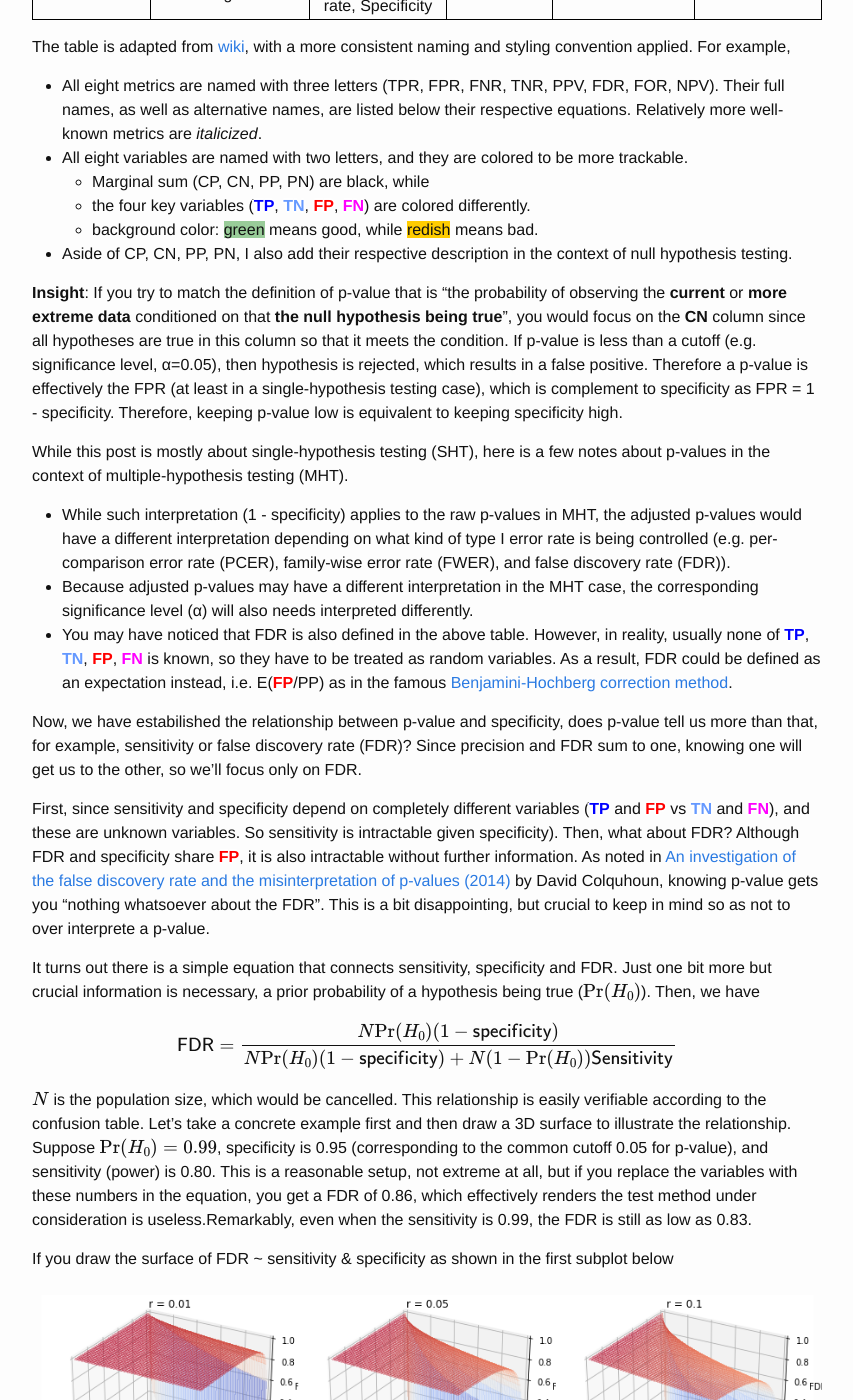
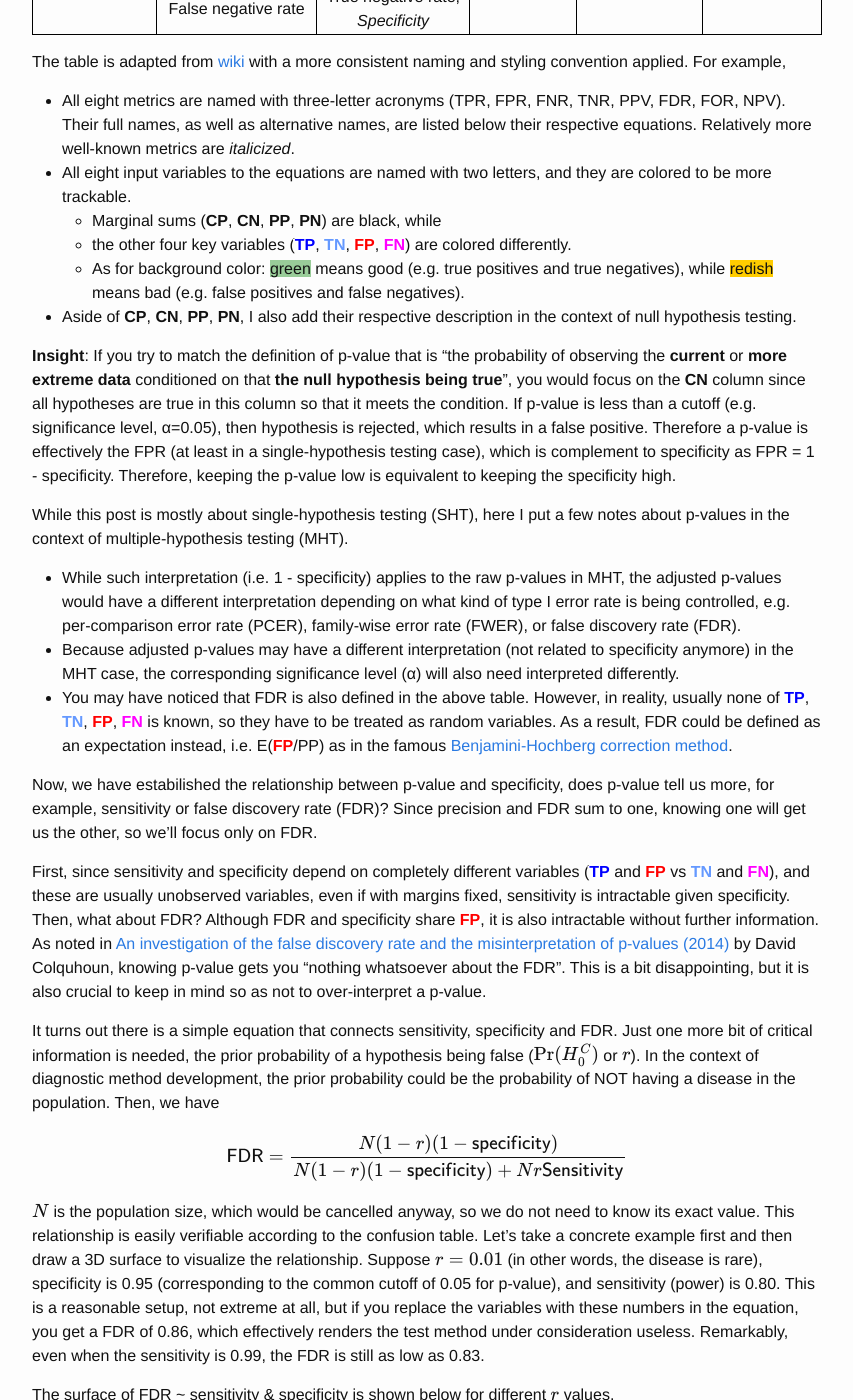
Before and after one commit to zyxue/zyxue.github.io, a Jekyll site: the page built from _posts/2018-05-15-on-p-value-and-FDR.md, in a window 1280 px wide and 1400 px high, scrolled down 2166 px. Shown: the whole window, without its empty margins (213-1066 px from the left). Built offline with Jekyll 4.4.1, drawn with Linux system fonts in a browser that asks for light colours; formulas are drawn with MathJax 3; comment, search, counter and statistics services are not loaded; some of the changed text lies outside the part shown.

Commit message:
updated _posts/2018-05-15-on-p-value-and-FDR.md

```diff
--- a/_posts/2018-05-15-on-p-value-and-FDR.md
+++ b/_posts/2018-05-15-on-p-value-and-FDR.md
@@ -52,35 +52,36 @@
 **TL;DR:**
 
 **Defintion**: P-value is the probability of observing the **current** or **more
-extreme data** conditioned on the **null hypothesis being true**. (key words
-highlighted). Note it's a conditional probability, and it's NOT only about
-observing the current data, but also more extreme ones.
+extreme data** conditioned on a **true null hypothesis**. (key words are
+highlighted). Note that it is a conditional probability, and it is NOT only
+about observing the current data, but also more extreme ones.
 
 P-value could be written as
 
-$$\mathrm{Pr}(\left| X \right| \ge x|H_0)$$
+$$\mathrm{Pr}(X \le x|H_0)$$
 
-where the absolute value ($|X|$) takes both one-sided and two-sided tests into
-consideration, and $H_0$ means true null hypothesis.
+This is the formula for one-tailed test, but is generalizable to the other-tail
+or two-tail tests. Here, we will focus on one-tail test. $H_0$ means that null
+hypothesis is being true. In this post, I will use hypothesis always to mean
+null hypothesis unless noted otherwise.
 
-**Interpretation**: P-value is equal to 1 - specificity, and it does not tell
-you anything about sensitivity or false discovery rate (FDR). With a p-value of
-0.05, a sensitvity of 0.8, and a prior probability of 0.01 for false null
-hypothesis, FDR could be up to 0.86. In other words, 0.05 is too generous a
-cutoff in general.
+**Interpretation**: P-value is equal to 1 - specificity, and it provides little
+information about sensitivity or false discovery rate (FDR). With a p-value of
+0.05, a sensitvity of 0.8, and a prior probability of 0.99 for a null hypothesis
+being true, FDR could be as high as 0.86. In other words, 0.05 is too generous a
+cutoff for p-value in general.
 
 # Calculation of p-value
 
 I have heard of null-hypothesis testing for a long time, but not until recently,
-I set out to implements several common testing methods (z-test, t-test,
+I set out to implement several common hypothesis testing methods (t-test,
 Mann–Whitney U test, Wilcoxon signed-rank test, Fisher's exact test) myself,
-trying to really internalize my understanding. In this post, hypothesis alwaysm
-eans null hypothesis unless noted otherwise.
+trying to really internalize my understanding.
 
-The calculation of p-values follow a consistent pattern.
+The calculation of a p-value follow a consistent pattern.
 
-* First, the data under consideration is summarized a test statistic. For
-example, the statisic is called $Z$ in z-test, $T$ in t-test, $U$ in
+* First, the data under consideration is summarized with a test statistic. For
+example, the test statisic is called $Z$ in z-test, $T$ in t-test, $U$ in
 Mann-Whiteney U test, $W$ in Wilcoxon signed-rank test. In Fisher's exact test,
 with the margins fixed, any of the four cell values could be considered a test
 statistic
@@ -101,21 +102,21 @@
 below $\alpha$.
 
 You may wonder how do we know about the probability distribution of the test
-statistic. It should've been proved when those testing methods were initially
+statistic. It should have been proved when the testing methods were initially
 developed. For example, $Z$ follows a normal distribution, $T$ follows a
 t-distribution. Both $U$ (Mann–Whitney U test) and $W$ (Wilcoxon signed-rank
 test) follow a normal distribution when the sample size is large, so they
-essentially become a z-test when the statistic is obtained. For Fisher's exact
-test, since the probability distribution is discrete, so all possible values are
-calculated and then summed accordingly.
+essentially become z-test once the statistic is obtained. For Fisher's exact
+test, since the probability distribution is discrete, so all probabilities
+corresponding to the current or more extreme tuplets are calculated and then
+summed up.
 
 # Distribution of p-values under null hypothesis
 
-Under the null hypothesis is true, p-value follows a uniform distribution. A
+When the null hypothesis is true, p-value follows a uniform distribution. A
 brief proof using the
 [universality of uniform distribution](https://www.quora.com/What-is-Universality-of-the-Uniform)
-for one-sided test is provided below, which could be generalized to two-sided
-test.
+is provided below.
 
 Let $P = F(X)$, the cumulative distribution function of $X$. Then, $X =
 F^{-1}(P)$.
@@ -129,25 +130,27 @@
 \end{align*}
 $$
 
-Hence, P follows a uniform distribution.
+Therefore, P follows a uniform distribution.
 
 # Frequentist interpretation of p-value
 
-So now we know how p-values are calculated, what does a p-value exactly mean? If
-the definition in the **TL;DR** section sounds still too abstract, I find it
-useful to interpret p-value in the context of a confusion table (thus
-frequentist view).
+We will interpret the p-value from two perspectives, *frequentist* and
+*Bayesian*. Let's start with the frequentist view.
+
+What does a p-value exactly mean? The definition in the **TL;DR** section may
+sound still too abstract, I find it very useful to interpret p-value in the
+context of a confusion table;thus, it is the frequentist view.
 
 <table class="confusion-table">
   <tr>
     <th></th>
-    <th>Condition positive (<span class="marginal">CP</span>) <br> (False null hypotheses)</th>
-    <th>Condition negative (<span class="marginal">CN</span>) <br> (True  null hypotheses)</th>
+    <th><span class="nowrap">Condition positive</span> <br> (<span class="marginal">CP</span>, False null hypotheses)</th>
+    <th><span class="nowrap">Condition negative</span> <br> (<span class="marginal">CN</span>, True  null hypotheses)</th>
     <th>Row margin</th>
     <th colspan="2">Row metrics</th>
   </tr>
   <tr>
-    <td><b>Predicted positive (<span class="marginal">PP</span>) <br> (rejected hypotheses)</b></td>
+    <td><b>Predicted positive (<span class="marginal">PP</span>, rejected hypotheses)</b></td>
     <td class="true-positive">True positive (<span class="true-positive">TP</span>)</td>
     <td class="false-positive">False positive (<span class="false-positive">FP</span>) <br> Type I error</td>
     <td class="nowrap"><span class="marginal">PP</span> = <span class="true-positive">TP</span> + <span class="false-positive">FP</span></td>
@@ -155,7 +158,7 @@
     <td><span class="nowrap">FDR = <span class="false-positive">FP</span> / <span class="marginal">PP</span></span> <br> <i>False discovery rate</i> </td>
   </tr>
   <tr>
-    <td><b>Predicted negative (<span class="marginal">PN</span>) <br> (accepted hypotheses)</b></td>
+    <td><b>Predicted negative (<span class="marginal">PN</span>, accepted hypotheses)</b></td>
     <td class="false-negative">False negative (<span class="false-negative">FN</span>) <br> Type II error</td>
     <td class="true-negative">True negative (<span class="true-negative">TN</span>)</td>
     <td><span class="nowrap"><span class="marginal">PN</span> = <span class="false-negative">FN</span> + <span class="true-negative">TN</span></span></td>
@@ -173,14 +176,14 @@
   <tr>
     <td rowspan="2">Column metrics</td>
     <td><span class="nowrap">TPR = <span class="true-positive">TP</span> / <span class="marginal">CP</span></span> <br> True positive rate, <i>Sensitivity</i>, <i>Recall</i>, <i>Power</i></td>
-    <td><span class="nowrap">FPR = <span class="false-positive">FP</span> / <span class="marginal">CN</span></span> <br> False positive rate, p-value</td>
+    <td><span class="nowrap">FPR = <span class="false-positive">FP</span> / <span class="marginal">CN</span></span> <br> False positive rate, <i>p-value</i></td>
     <td></td>
     <td></td>
     <td></td>
   </tr>
   <tr>
     <td><span class="nowrap">FNR = <span class="false-negative">FN</span> / <span class="marginal">CP</span></span> <br> False negative rate</td>
-    <td><span class="nowrap">TNR = <span class="true-negative">TN</span> / <span class="marginal">CN</span></span> <br> True negative rate, Specificity</td>
+    <td><span class="nowrap">TNR = <span class="true-negative">TN</span> / <span class="marginal">CN</span></span> <br> True negative rate, <i>Specificity</i></td>
     <td></td>
     <td></td>
     <td></td>
@@ -188,20 +191,25 @@
 </table>
 
 The table is adapted from <a
-href="https://en.wikipedia.org/wiki/Sensitivity_and_specificity">wiki</a>, with
-a more consistent naming and styling convention applied. For example,
-
-* All eight metrics are named with three letters (TPR, FPR, FNR, TNR, PPV, FDR,
+href="https://en.wikipedia.org/wiki/Sensitivity_and_specificity">wiki</a> with a
+more consistent naming and styling convention applied. For example,
+* All eight metrics are named with three-letter acronyms (TPR, FPR, FNR, TNR, PPV, FDR,
 FOR, NPV). Their full names, as well as alternative names, are listed below
 their respective equations. Relatively more well-known metrics are <i>italicized</i>.
-* All eight variables are named with two letters, and they are colored to be more trackable.
-  * Marginal sum (CP, CN, PP, PN) are black, while
-  * the four key variables (<span class="true-positive">TP</span>, <span
+* All eight input variables to the equations are named with two letters, and
+  they are colored to be more trackable.
+  * Marginal sums (<span class="marginal">CP</span>, <span
+    class="marginal">CN</span>, <span class="marginal">PP</span>, <span
+    class="marginal">PN</span>) are black, while
+  * the other four key variables (<span class="true-positive">TP</span>, <span
 class="true-negative">TN</span>, <span class="false-positive">FP</span>, <span
 class="false-negative">FN</span>) are colored differently.
-  * background color: <span class="green">green</span> means good, while <span class="redish">redish</span> means bad.
-* Aside of CP, CN, PP, PN, I also add their respective description in the
-  context of null hypothesis testing.
+  * As for background color: <span class="green">green</span> means good (e.g.
+    true positives and true negatives), while <span class="redish">redish</span>
+    means bad (e.g. false positives and false negatives).
+* Aside of <span class="marginal">CP</span>, <span class="marginal">CN</span>,
+  <span class="marginal">PP</span>, <span class="marginal">PN</span>, I also add
+  their respective description in the context of null hypothesis testing.
 
 **Insight**: If you try to match the definition of p-value that is "the
 probability of observing the **current** or **more extreme data** conditioned on
@@ -210,19 +218,19 @@
 p-value is less than a cutoff (e.g. significance level, α=0.05), then hypothesis
 is rejected, which results in a false positive. Therefore a p-value is
 effectively the FPR (at least in a single-hypothesis testing case), which is
-complement to specificity as FPR = 1 - specificity. Therefore, keeping p-value
-low is equivalent to keeping specificity high.
+complement to specificity as FPR = 1 - specificity. Therefore, keeping the
+p-value low is equivalent to keeping the specificity high.
 
-While this post is mostly about single-hypothesis testing (SHT), here is a few notes
-about p-values in the context of multiple-hypothesis testing (MHT).
+While this post is mostly about single-hypothesis testing (SHT), here I put a
+few notes about p-values in the context of multiple-hypothesis testing (MHT).
 
-* While such interpretation (1 - specificity) applies to the raw p-values in
-MHT, the adjusted p-values would have a different interpretation depending on
-what kind of type I error rate is being controlled (e.g. per-comparison error
-rate (PCER), family-wise error rate (FWER), and false discovery rate (FDR)).
-* Because adjusted p-values may have a different interpretation in the MHT case,
-the corresponding significance level (α) will also needs interpreted
-differently.
+* While such interpretation (i.e. 1 - specificity) applies to the raw p-values
+in MHT, the adjusted p-values would have a different interpretation depending on
+what kind of type I error rate is being controlled, e.g. per-comparison error
+rate (PCER), family-wise error rate (FWER), or false discovery rate (FDR).
+* Because adjusted p-values may have a different interpretation (not related to
+specificity anymore) in the MHT case, the corresponding significance level (α)
+will also need interpreted differently.
 * You may have noticed that FDR is also defined in the above table. However, in
 reality, usually none of <span class="true-positive">TP</span>, <span
 class="true-negative">TN</span>, <span class="false-positive">FP</span>, <span
@@ -233,98 +241,114 @@
 target="_black">Benjamini-Hochberg correction method</a>.
 
 Now, we have estabilished the relationship between p-value and specificity, does
-p-value tell us more than that, for example, sensitivity or false discovery rate
-(FDR)? Since precision and FDR sum to one, knowing one will get us to the other,
-so we'll focus only on FDR.
+p-value tell us more, for example, sensitivity or false discovery rate (FDR)?
+Since precision and FDR sum to one, knowing one will get us the other, so we'll
+focus only on FDR.
 
 First, since sensitivity and specificity depend on completely different
 variables (<span class="true-positive">TP</span> and <span
 class="false-positive">FP</span> vs <span class="true-negative">TN</span> and
-<span class="false-negative">FN</span>), and these are unknown variables. So
-sensitivity is intractable given specificity). Then, what about FDR? Although
-FDR and specificity share <span class="false-positive">FP</span>, it is also
-intractable without further information. As noted in <a
+<span class="false-negative">FN</span>), and these are usually unobserved
+variables, even if with margins fixed, sensitivity is intractable given
+specificity. Then, what about FDR? Although FDR and specificity share <span
+class="false-positive">FP</span>, it is also intractable without further
+information. As noted in <a
 href="http://rsos.royalsocietypublishing.org/content/1/3/140216"
 target="_blank">An investigation of the false discovery rate and the
 misinterpretation of p-values (2014)</a> by David Colquhoun, knowing p-value
-gets you "nothing whatsoever about the FDR". This is a bit disappointing, but
-crucial to keep in mind so as not to over interprete a p-value.
+gets you "nothing whatsoever about the FDR". This is a bit disappointing, but it
+is also crucial to keep in mind so as not to over-interpret a p-value.
 
 It turns out there is a simple equation that connects sensitivity, specificity
-and FDR. Just one bit more but crucial information is necessary, a prior
-probability of a hypothesis being true ($\mathrm{Pr}(H_0)$). Then, we have
+and FDR. Just one more bit of critical information is needed, the prior
+probability of a hypothesis being false ($\mathrm{Pr}(H_0^C)$ or $r$). In the
+context of diagnostic method development, the prior probability could be the
+probability of NOT having a disease in the population. Then, we have
 
-$$\mathsf{FDR} = \frac{N\mathrm{Pr}(H_0)(1 - \mathsf{specificity})}{N\mathrm{Pr}(H_0)(1 - \mathsf{specificity}) + N(1 - \mathrm{Pr}(H_0))\mathsf{Sensitivity}}$$
+$$\mathsf{FDR} = \frac{N (1 - r) (1 - \mathsf{specificity})}{N(1 - r)(1 - \mathsf{specificity}) + Nr\mathsf{Sensitivity}}$$
 
-$N$ is the population size, which would be cancelled. This relationship is
-easily verifiable according to the confusion table. Let's take a concrete
-example first and then draw a 3D surface to illustrate the relationship. Suppose
-$\mathrm{Pr}(H_0)=0.99$, specificity is 0.95 (corresponding to the common cutoff
-0.05 for p-value), and sensitivity (power) is 0.80. This is a reasonable setup,
-not extreme at all, but if you replace the variables with these numbers in the
+$N$ is the population size, which would be cancelled anyway, so we do not need
+to know its exact value. This relationship is easily verifiable according to the
+confusion table. Let's take a concrete example first and then draw a 3D surface
+to visualize the relationship. Suppose $r=0.01$ (in other words, the disease is
+rare), specificity is 0.95 (corresponding to the common cutoff of 0.05 for
+p-value), and sensitivity (power) is 0.80. This is a reasonable setup, not
+extreme at all, but if you replace the variables with these numbers in the
 equation, you get a FDR of 0.86, which effectively renders the test method under
-consideration is useless.Remarkably, even when the sensitivity is 0.99, the FDR
-is still as low as 0.83.
+consideration useless. Remarkably, even when the sensitivity is 0.99, the FDR is
+still as low as 0.83.
 
-If you draw the surface of FDR ~ sensitivity & specificity as shown in the first
-subplot below
+The surface of FDR ~ sensitivity & specificity is shown below for different $r$ values.
 
 <img src="/assets/FDR_sensitivity_specificity.png" />
 
+Note when $r = 0.01$ or low in general, FDR is mostly near 1 until specificity
+becomes extremely high, which explains <a
+href="http://rsos.royalsocietypublishing.org/content/1/3/140216"
+target="_blank">Colquhoun's advice</a> that "if you wish to keep your false
+discovery rate below 5%, you need to ... insist on p≤0.001" (i.e. specificity >
+0.999). The surface changes as $r$ increases.
+
 The notebook for generating this figure is available at <a
 href="https://github.com/zyxue/sutton-barto-rl-exercises/blob/master/stats/relationship-between-FDR-sensitivity-and-specificity.ipynb"
-target="_blank">here</a>. So when $r$ (1 - $\mathrm{Pr}(H_0)$) is low, FDR is
-mostly near 1 untill specificity becomes extremely high, which explains <a
-href="http://rsos.royalsocietypublishing.org/content/1/3/140216"
-target="_blank">Colquhoun's advice</a> that "if you wish to keep your false
-discovery rate below 5%, you need to ... insist on p≤0.001" (equivalently,
-specificity > 0.999). The surface changes as $r$ increases.
+target="_blank">here</a>. In it, I also plotted FDR ~ rate & sensitivity for
+different specificities.
+
+<img src="/assets/FDR_rate_sensitivity.png" />
+
+Note when the specificity is very high (0.9999 or 0.9999, in other words, p <
+0.0001 or p < 0.001), then the surface is mostly around 0 unless when the rate
+is extremely low (see the sharp color transitions around the edges, beyond which
+the FDR shoots up like a rocket).
 
 # Bayesian interpretation of p-value
 
 As p-value is a conditional probability, we could write it in terms of Bayes
-rule, and there comes some new insight.
+rule, and there comes to be some more insight.
 
 $$
-\mathrm{Pr}(\left|X\right| \ge x | H_0) = \frac{\mathrm{Pr}(H_0 | \left| X \right| \ge x)\mathrm{Pr}(\left| X \right| \ge x)}{\mathrm{Pr(H_0)}}
+\mathrm{Pr}(X \le x | H_0) = \frac{\mathrm{Pr}(H_0 | X \le x)\mathrm{Pr}(X \le x)}{\mathrm{Pr(H_0)}}
 $$
 
-The left-hand side is what p-value represents. However, what we usually care the
-most lies on at the right-hand side that is the probability of null hypothesis
-being false given the test statistic, $\mathrm{Pr}(H_0 | \left| X \right| \ge
-x)$. Unfortunately, without knowing $\mathrm{Pr}(\left| X \right| \ge x)$ and
-$\mathrm{Pr(H_0)}$, we cannot deduce it. Therefore, an important **insight** is
-that **rejecting a hypothesis** is very different from saying **the probability
-of hypothesis being false is high**, or equivalently, **the probability of the
-alternative hypothesis being true**. Actually, they don't have much to
-do with each other. Quoting <a
+The left-hand side is the p-value. However, what we usually care the most lies
+on at the right-hand side that is the probability of null hypothesis being true
+or false given the test statistic, $\mathrm{Pr}(H_0 | X \le x)$. Unfortunately,
+without knowing $\mathrm{Pr}(X \le x)$ and $\mathrm{Pr(H_0)}$, we cannot
+calculate its exact value. Therefore, an important **insight** from this
+observation is that **rejecting a hypothesis** is very different from saying
+**the probability of the hypothesis being true is low or high**, or
+equivalently, **the probability of the alternative hypothesis being true is high
+or low**. Actually, they don't have much to do with each other. Quoting <a
 href="http://rsos.royalsocietypublishing.org/content/1/3/140216"
-target="_blank">Colquhoun</a> again, rejecting a hypothesis (p-value < a cutoff)
-simply means it's worth another look to see if the hypothesis could be false.
+target="_blank">Colquhoun</a> again, rejecting a hypothesis (e.g. p-value <
+0.05) simply means it's worth another look. But you might get a sense already
+that a cutoff of 0.05 is likely to be really generous, if not too generous.
 
 # Summary
 
-If you've read the long version, I hope now you have a better sense of the
-limited information conveyed by p-value. In summary, p-value is complement to
-specificity, keeping p-value low is equivalent to keeping specificity high, but
-it provides little clue to the sensitivity or specificity of the test.
+If you've read the long version, I hope you now have a better sense of the
+limited information conveyed by a p-value. In summary, a p-value is complement
+to specificity, keeping the p-value low is equivalent to keeping the specificity
+high, but it provides little information to the sensitivity or FDR of the test.
 **Importantly**, if the prior probability of the hypothesis being false is low
-(which is common, e.g. 0.01), then even a very sensitive (e.g. 0.8) and specific
-(e.g. 0.95) test could still have an unacceptably high FDR (e.g. 0.86). This is
-the main message conveyed in the seemingly absurd paper <a
+which could be common (0.01), then even a very sensitive (e.g. 0.8) and specific
+(e.g. 0.95) test could still have an unacceptably high FDR (e.g. 0.86). I
+thought this is the main message conveyed in the seemingly absurd paper <a
 href="https://doi.org/10.1371/journal.pmed.0020124" target="_blank">Ioannidis
 JPA (2005) Why Most Published Research Findings Are False. PLoS Med 2(8):
-e124.</a>. But if you understand how such a high FDR is reached and the surface
-plot in this post (esp. the first subplot), you may not feel it so absurd
-anymore. To me, the widespread of a generally too generous cutoff of 0.05 seems
-an unfortunate accident. Such generosity explains why <a
+e124.</a>. But if you understand how such a high FDR is calculated and the
+surface plots shown in this post, you may not feel it so absurd anymore.
+
+To me, the widespread of a generally too generous cutoff of 0.05 appears to be
+an unfortunate accident due to miunderstanding of a p-value. Such generosity
+explains why <a
 href="https://www.nature.com/news/psychology-journal-bans-p-values-1.17001"
 target="_blank">some journal went as far as to ban p-values</a>, but in my
 opinion, it is not that p-value is bad, but more of that a p-value of 0.05 is
-often too lenient a cutoff. More importantly, if you insist on having p<0.05,
-then be conservative with the conclusion, because *extraordinary conclusions
-require extraordinary evidence* and the evidence of p<0.05 is usually not so
-extraordinary.
+often too generous a cutoff. Perhaps More importantly, if you insist on having
+p<0.05, then be conservative with the conclusion, because *extraordinary
+conclusions require extraordinary evidence* and the evidence of a p<0.05 is
+usually not so extraordinary.
 
 This post reflects my current understanding of p-value and null hypothesis
 testing, if you see any mistake in the post, please let me know by commenting
```
Also changed, not shown: assets/FDR_rate_sensitivity.png (added), assets/FDR_sensitivity_specificity.png.
